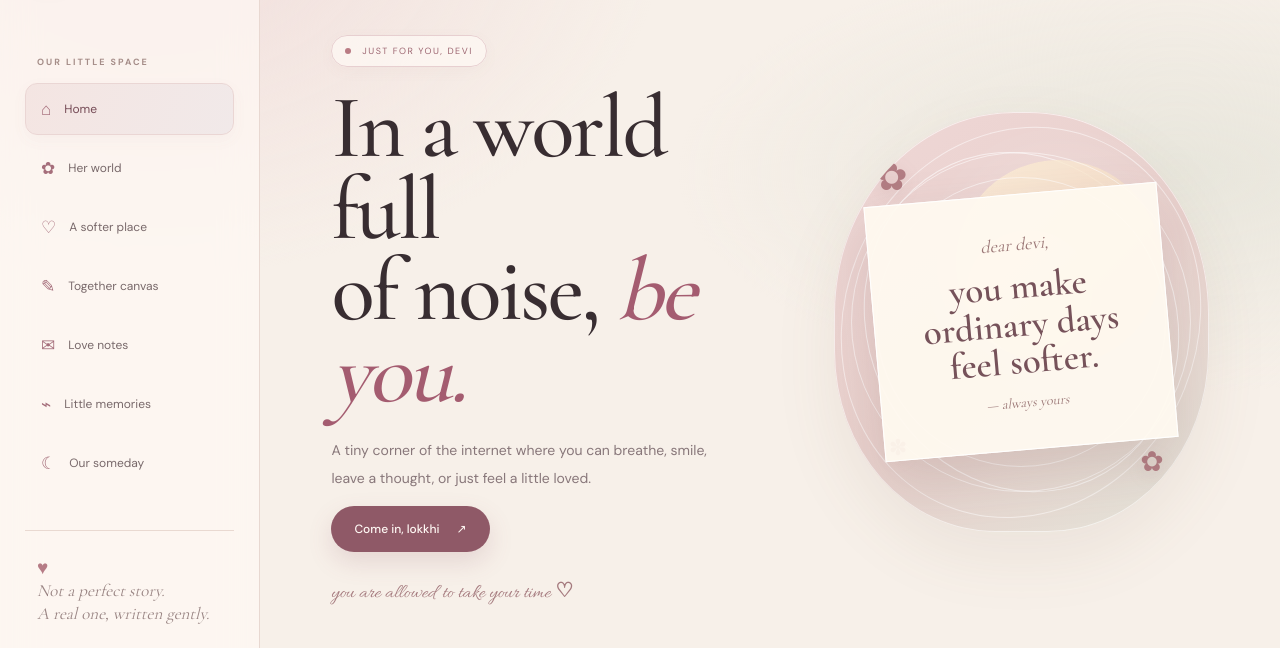
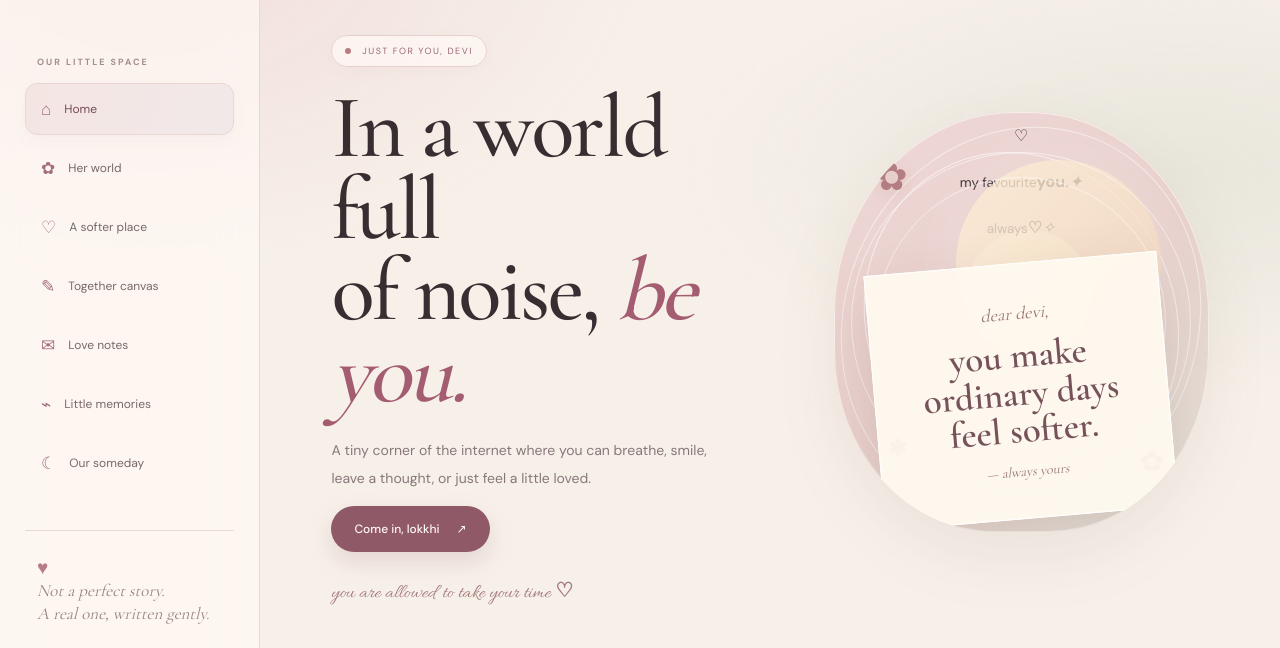
Before and after one commit to oms733411-commits/devi, a plain HTML site: page index.html in a window 1280 px wide. Shown: the part 108-756 px from the top of the page. Drawn offline with nearby package versions, Linux system fonts and the light colour scheme.

Commit message:
Add layered 3D hero elements for Devi

```diff
--- a/index.html
+++ b/index.html
@@ -27,7 +27,7 @@
 <main class="main">
 <header class="topbar"><span class="eyebrow">A PLACE THAT FEELS LIKE A HUG</span><button class="mobile-menu" id="mobileMenu" aria-label="Open navigation">☰</button><span class="top-heart">♡</span></header>
 <section class="page active" id="page-home" data-title="Home">
-<div class="hero-grid"><div class="hero-copy"><span class="pill"><i></i> JUST FOR YOU, DEVI</span><h1>In a world full<br>of noise, <em>be you.</em></h1><p class="hero-sub">A tiny corner of the internet where you can breathe, smile, leave a thought, or just feel a little loved.</p><button class="primary" data-go="her-world">Come in, lokkhi <span>↗</span></button><div class="handwritten">you are allowed to take your time <b>♡</b></div></div><div class="hero-art"><div class="sun"></div><div class="flower f1">✿</div><div class="flower f2">✿</div><div class="flower f3">✽</div><div class="art-note"><span>dear devi,</span><strong>you make<br>ordinary days<br>feel softer.</strong><small>— always yours</small></div><div class="orbit orbit1"></div><div class="orbit orbit2"></div></div></div>
+<div class="hero-grid"><div class="hero-copy"><span class="pill"><i></i> JUST FOR YOU, DEVI</span><h1>In a world full<br>of noise, <em>be you.</em></h1><p class="hero-sub">A tiny corner of the internet where you can breathe, smile, leave a thought, or just feel a little loved.</p><button class="primary" data-go="her-world">Come in, lokkhi <span>↗</span></button><div class="handwritten">you are allowed to take your time <b>♡</b></div></div><div class="hero-art" data-tilt><div class="sun"></div><div class="crystal-orb" aria-hidden="true"><span>♡</span></div><div class="float-card card-one" aria-hidden="true"><small>my favourite</small><b>you.</b><i>✦</i></div><div class="float-card card-two" aria-hidden="true"><small>always</small><b>♡</b><i>✧</i></div><div class="flower f1">✿</div><div class="flower f2">✿</div><div class="flower f3">✽</div><div class="art-note"><span>dear devi,</span><strong>you make<br>ordinary days<br>feel softer.</strong><small>— always yours</small></div><div class="orbit orbit1"></div><div class="orbit orbit2"></div></div></div>
 <div class="section-heading"><div><span class="eyebrow">A FEW LITTLE DOORS</span><h2>Where shall we go?</h2></div><span class="heading-doodle">✳</span></div>
 <div class="door-grid">
 <button class="door blush" data-go="her-world"><span class="door-icon">✿</span><b>Your little world</b><small>Tell me how today feels.</small><span class="door-arrow">↗</span></button>
```
